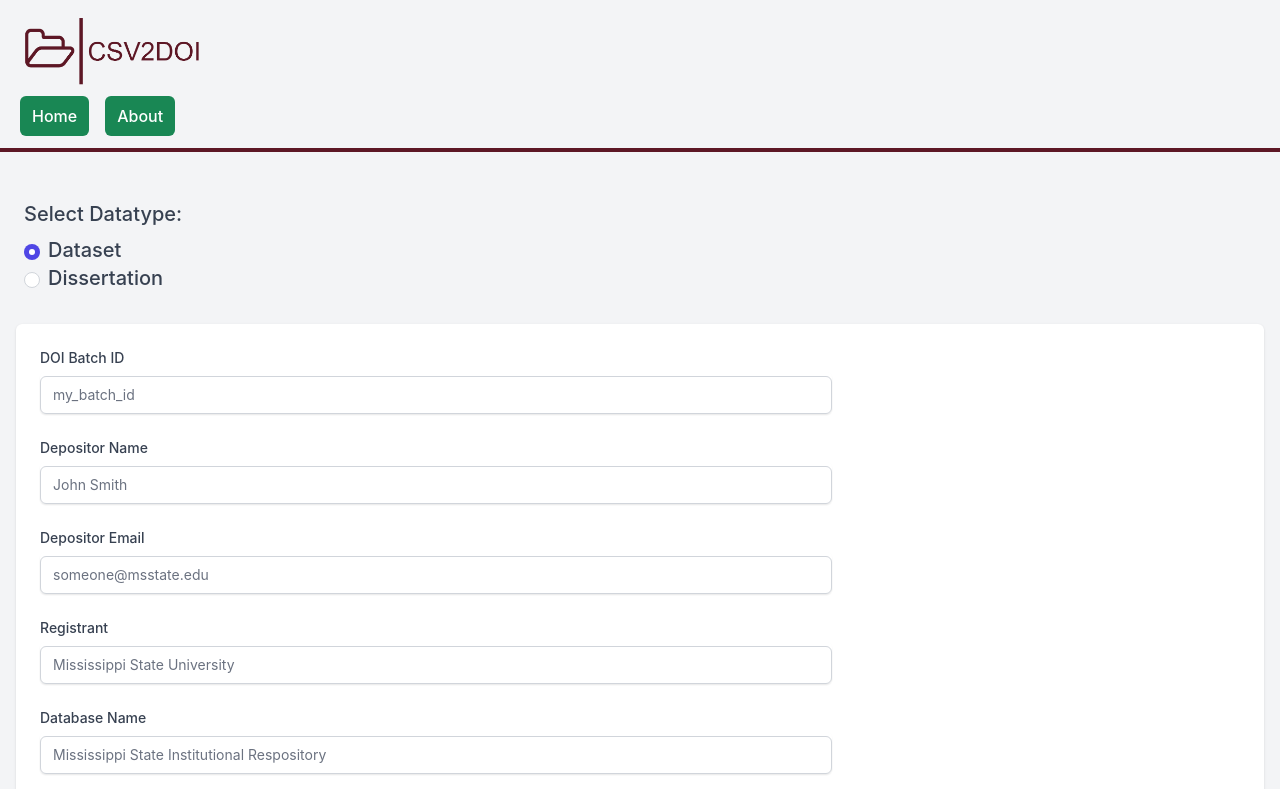
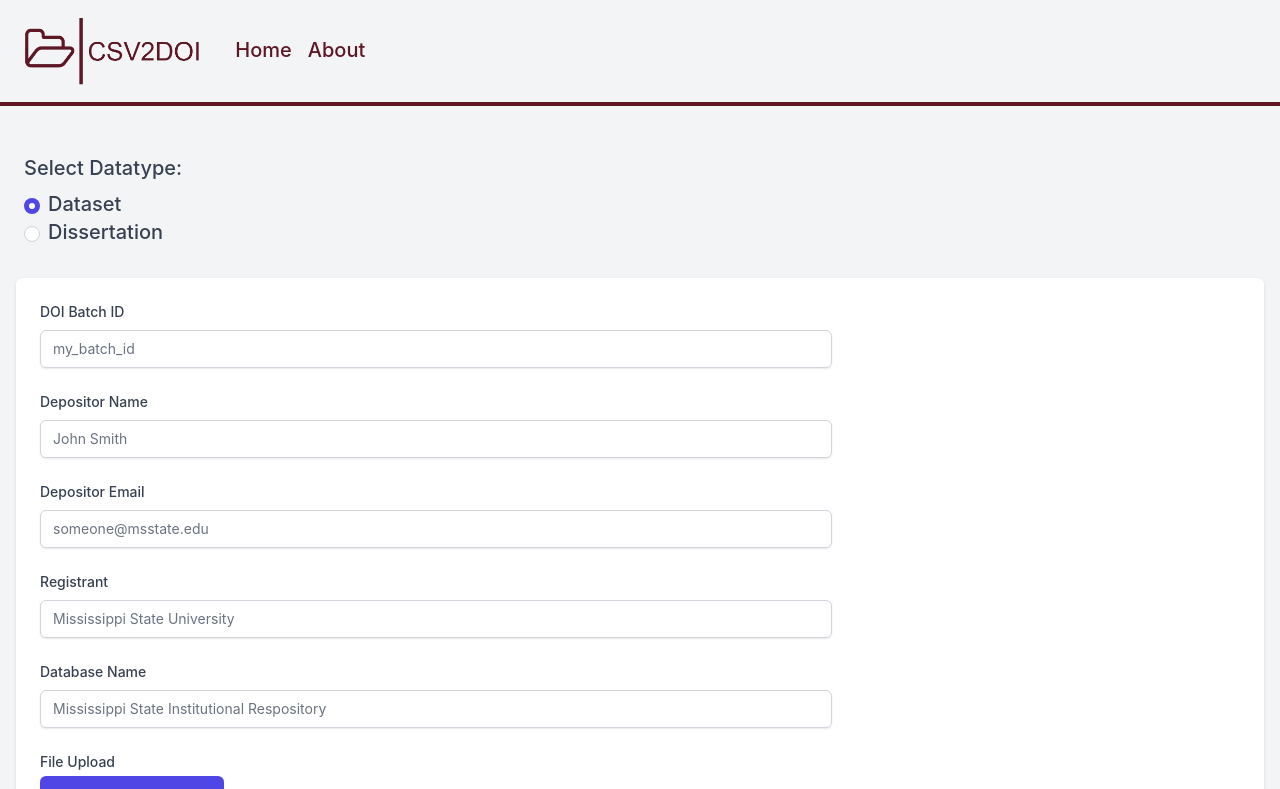
Before and after one commit to mackhack321/csv2doi, a React (Create React App) app: page / in a window 1280 px wide. Shown: the top 789 px of the page. Built offline with nearby package versions, Linux system fonts and the light colour scheme.

Commit message:
make better navbar

```diff
--- a/src/components/Navbar.js
+++ b/src/components/Navbar.js
@@ -6,26 +6,27 @@ import logo from "./csv2doi.png";
 export default function Navbar() {
   return (
     <div>
+      <div className="inline-flex">
         <img src={logo} alt="logo" className="h-24" />
-      <div className="flex space-x-4 px-5 pb-3">
+        <div className="flex space-x-4 px-5 py-9 text-xl">
           <Link to="/">
             <button
-            className="px-3 py-2 bg-msugreen text-white rounded-md font-medium hover:bg-green-800"
+              className="text-maroon rounded-md font-medium hover:text-msublue"
               type="button"
             >
               Home
             </button>
           </Link>
-
           <Link to="about">
             <button
-            className="px-3 py-2 bg-msugreen text-white rounded-md font-medium hover:bg-green-800"
+              className="text-maroon rounded-md font-medium hover:text-msublue"
               type="button"
             >
               About
             </button>
           </Link>
         </div>
+      </div>
       <div className="bg-maroon h-1"></div>
     </div>
   );
```
Lines whose indentation alone changed are shown as unchanged.
